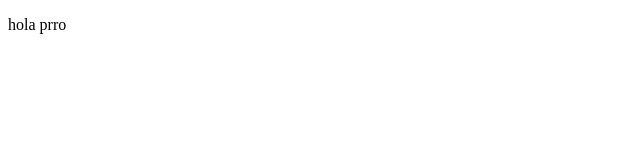
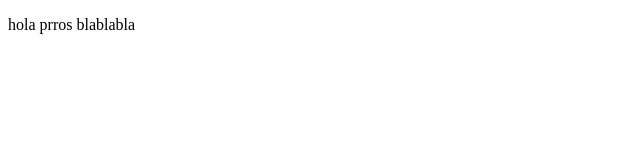
Before and after one commit to danny777777/proyectoDemoCursoPrework, a plain HTML site: page index.html in a window 1280 px wide. Shown: the full height of the page, 0-640 px from the left. Drawn offline with Linux system fonts and the light colour scheme.

Commit message:
cambios agregamos sitio

```diff
--- a/index.html
+++ b/index.html
@@ -8,7 +8,7 @@
 </head>
 <body>
     <p>
-        hola prro
+        hola prros blablabla
     </p>
 </body>
 </html>
```
